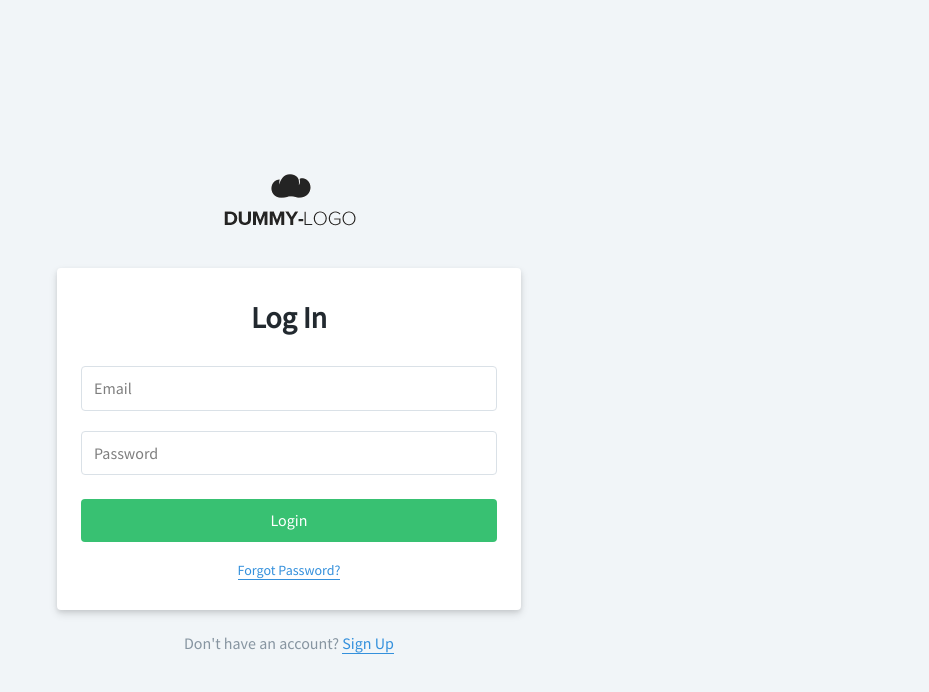
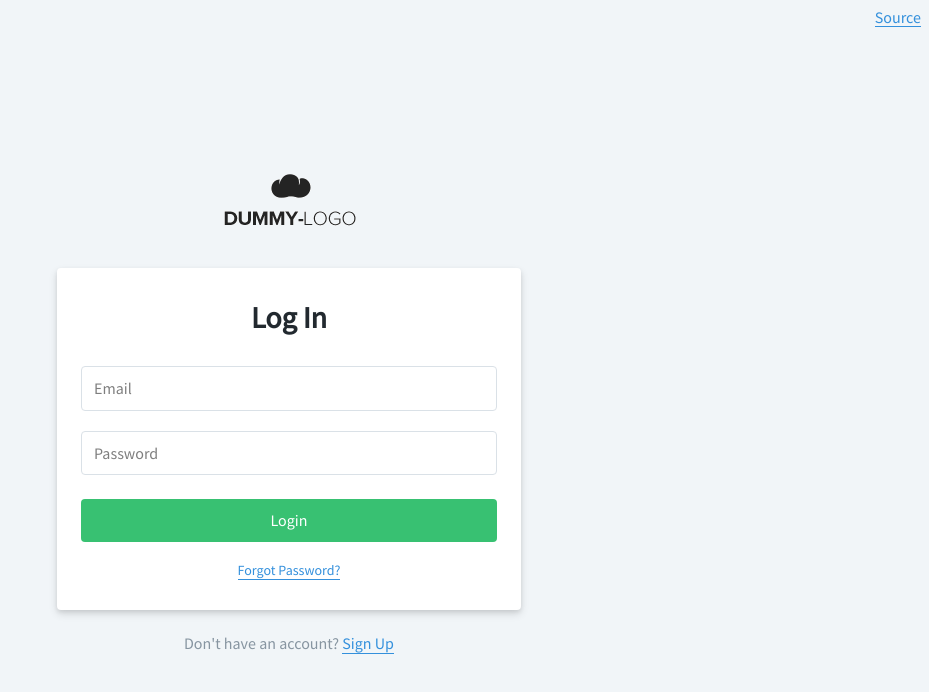
Before and after one commit to shubhamjain/tailwind-components, a website: page login/index.html in a window 1280 px wide. Shown: the whole page, without its empty margins (351-1280 px from the left). Drawn offline with Linux system fonts and the light colour scheme.

Commit message:
Add link to github source on templates

```diff
--- a/login/index.html
+++ b/login/index.html
@@ -49,5 +49,10 @@
                 </div>
             </div>
         </div>
+
+        <a class="no-underline border-b border-blue text-blue absolute pin-t pin-r m-2"
+           href="https://github.com/shubhamjain/tailwind-components">
+            Source
+        </a>
     </body>
 </html>
```
Also changed, not shown: signup/index.html (+5 -0 lines).
